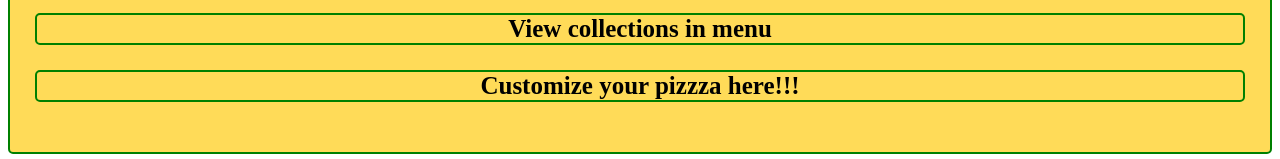
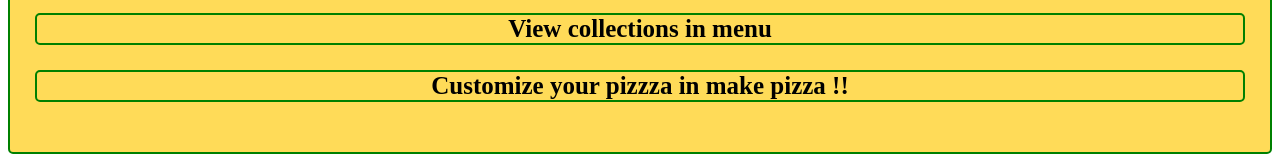
Before and after one commit to surya-nagarajan09/pizza_hackathon, a React (Create React App) app: page / in a window 1280 px wide. Shown: the part 781-940 px from the top of the page. Built offline with nearby package versions, Linux system fonts and the light colour scheme.

Commit message:
1 file modified

```diff
--- a/src/Home.js
+++ b/src/Home.js
@@ -11,7 +11,7 @@ function Home() {
       />
       <div className="center">
         <p className="text">View collections in menu</p>
-        <p className="text">Customize your pizzza here!!!</p>
+        <p className="text">Customize your pizzza in make pizza !!</p>
         <p />
       </div>
     </div>
```
